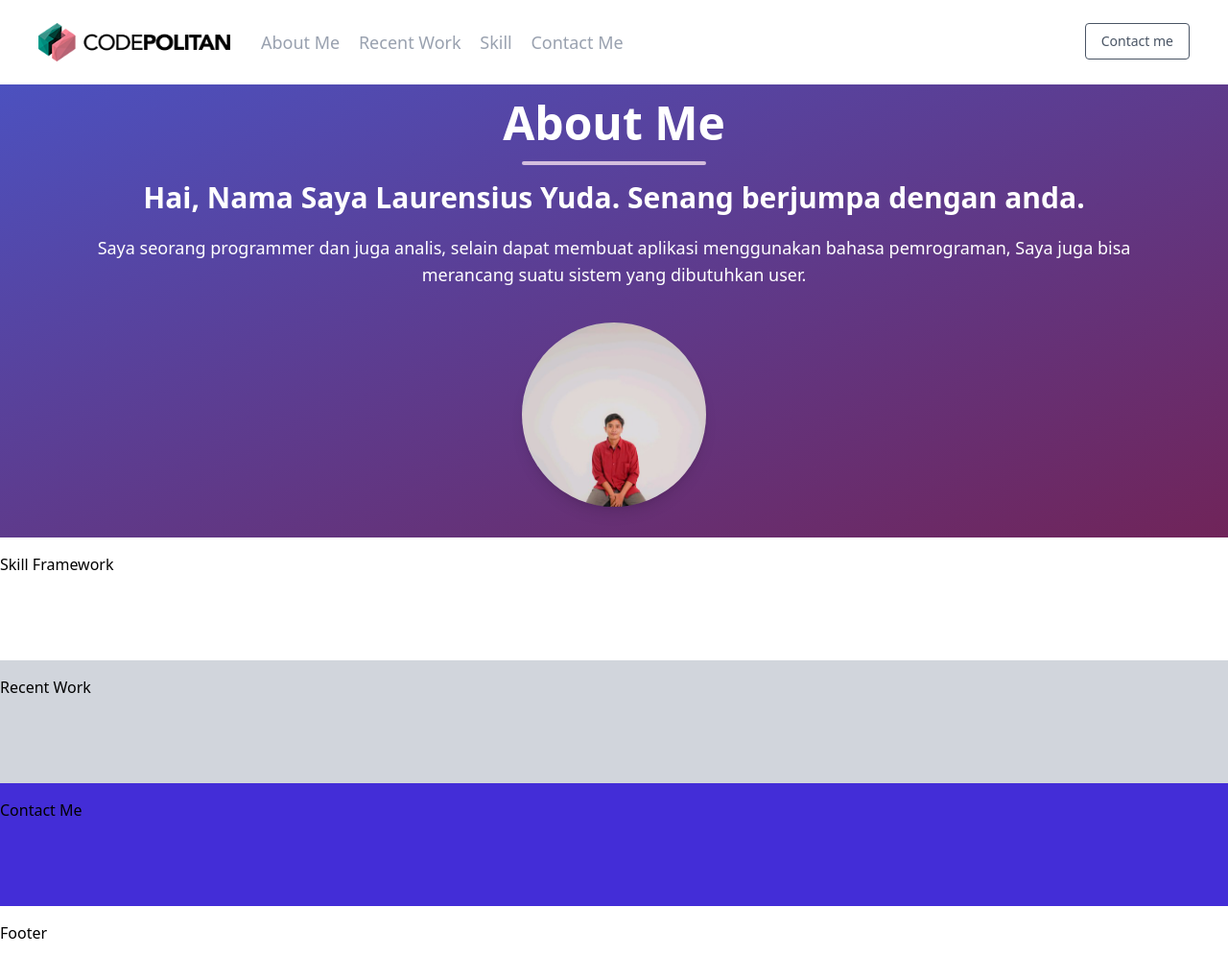
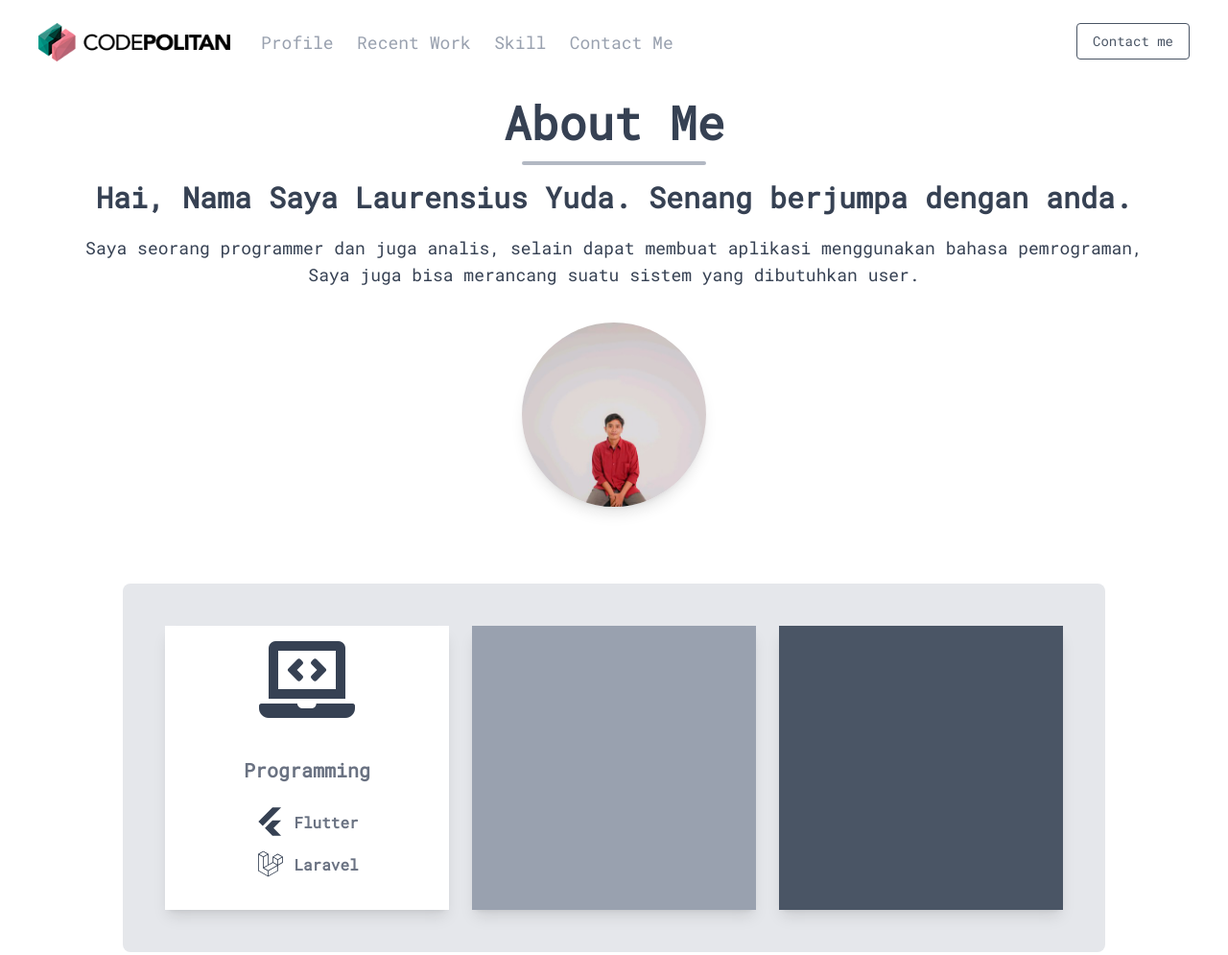
Before and after one commit to laurensiusyuda/portofolio-tailwind, a website: page src/about.html in a window 1280 px wide. Shown: the top 995 px of the page at 96% size. Drawn offline with nearby package versions, Linux system fonts and the light colour scheme.

Commit message:
feat : menambahkan halaman about me

```diff
--- a/src/about.html
+++ b/src/about.html
@@ -1,104 +1,116 @@
 <!DOCTYPE html>
 <html lang="en">
+
 <head>
     <meta charset="UTF-8">
     <meta name="viewport" content="width=device-width, initial-scale=1.0">
     <title>Portofolio</title>
-        <script
-            src="https://cdn.jsdelivr.net/npm/@tailwindcss/browser@4"></script>
+    <!-- cdn tailwind dan font awesome -->
+    <script src="https://cdn.jsdelivr.net/npm/@tailwindcss/browser@4"></script>
+    <link rel="stylesheet" href="https://use.fontawesome.com/releases/v5.7.0/css/all.css">
+    <link href="https://fonts.googleapis.com/css2?family=Roboto+Mono&display=swap" rel="stylesheet">
 
-        <!-- style css -->
     <style>
-        .gradient
-        {
-            background-image: linear-gradient(to bottom right, #4C51BF , #702459 );
+        body {
+            font-family: 'Roboto Mono', monospace;
         }
     </style>
 
 </head>
+
 <body>
     <section class="w-screen mx-auto px-4">
         <nav class="flex flex-wrap p-6 justify-between">
+
             <div class="flex flex-shrink-0 mr-6">
                 <img src="../img/logo.png" alt class="h-10 w-50 mr-2">
             </div>
+
             <div class="block lg:hidden">
-                    <a
-                        class="flex items-center px-3 py-2 rounded border border-indigo-400 text-indigo-500 hover:text-indigo-700 hover:border-indigo-700">
-                        <svg class="fill-current h-3 w-3" viewBox="0 0 20 20"
-                            xmlns="http://www.w3.org/2000/svg"><title>Menu</title><path
-                                d="M0 3h20v2H0V3zm0 6h20v2H0V9zm0 6h20v2H0v-2z" />
+                <a class="flex items-center px-3 py-2 rounded border border-indigo-400 text-indigo-500 hover:text-indigo-700 hover:border-indigo-700">
+                    <svg class="fill-current h-3 w-3" viewBox="0 0 20 20" xmlns="http://www.w3.org/2000/svg"><title>Menu</title>
+                        <path d="M0 3h20v2H0V3zm0 6h20v2H0V9zm0 6h20v2H0v-2z" />
                     </svg>
                 </a>
             </div>
-                <div
-                    class="w-full block flex-grow lg:flex lg:items-center lg:w-auto">
+
+            <div class="w-full block flex-grow lg:flex lg:items-center lg:w-auto">
                 <div class="text-sm lg:flex-grow">
-                        <a href="#about"
-                            class="block mt-4 lg:inline-block lg:mt-0 text-lg mr-4 text-gray-400 hover:text-gray-800 ">About
-                            Me</a>
-                        <a href="#recent"
-                            class="block mt-4 lg:inline-block lg:mt-0 text-lg mr-4 text-gray-400 hover:text-gray-800 ">Recent
-                            Work</a>
-                        <a href="#skill"
-                            class="block mt-4 lg:inline-block lg:mt-0 text-lg mr-4 text-gray-400 hover:text-gray-800 ">Skill</a>
-                        <a href="#contact"
-                            class="block mt-4 lg:inline-block lg:mt-0 text-lg mr-4 text-gray-400 hover:text-gray-800 ">Contact
-                            Me</a>
+                    <a href="#about" class="block mt-4 lg:inline-block lg:mt-0 text-lg mr-4 text-gray-400 hover:text-gray-800 ">Profile</a>
+                    <a href="#recent" class="block mt-4 lg:inline-block lg:mt-0 text-lg mr-4 text-gray-400 hover:text-gray-800 ">Recent Work</a>
+                    <a href="#skill" class="block mt-4 lg:inline-block lg:mt-0 text-lg mr-4 text-gray-400 hover:text-gray-800 ">Skill</a>
+                    <a href="#contact" class="block mt-4 lg:inline-block lg:mt-0 text-lg mr-4 text-gray-400 hover:text-gray-800 ">Contact Me</a>
                 </div>
             </div>
+
             <div>
-                    <a href="#"
-                        class="inline-block text-sm px-4 py-2 rounded text-gray-600 border border-gray-600 hover:border-transparent hover:text-white hover:bg-indigo-700 mt-4 lg:mt-0">
-                        Contact me
-                    </a>
+                <a href="#" class="inline-block text-sm px-4 py-2 rounded text-gray-600 border border-gray-600 hover:border-transparent hover:text-white hover:bg-indigo-700 mt-4 lg:mt-0"> Contact me</a>
             </div>
+
         </nav>
     </section>
 
     <!-- About Me -->
-        <section
-            class="w-screen mx-auto py-4 gradient">
-            <div class="px-16 py-8n text-white text-center">
-                <h1
-                    class="w-full text-5xl font-bold">About
-                    Me
-                </h1>
+    <section class="w-screen mx-auto py-4 bg-grav y-800">
+        <div class="px-16 py-8n text-gray-700 text-center">
+            <h1 class="w-full text-5xl font-bold">About Me</h1>
             <div class="mb-4 mt-4">
-                    <div
-                        class="bg-pink-100 w-2/3 md:w-1/6 opacity-75 rounded h-1 mx-auto"></div>
+                <div class="bg-gray-400 w-2/3 md:w-1/6 opacity-75 rounded h-1 mx-auto"></div>
             </div>
+
             <h2 class="text-3xl font-bold mb-5">
                 Hai, Nama Saya Laurensius Yuda. Senang berjumpa dengan anda.
             </h2>
+
             <h3 class="text-lg mb-5">
-                    Saya seorang programmer dan juga analis, selain dapat
-                    membuat aplikasi menggunakan bahasa pemrograman, Saya juga
-                    bisa merancang suatu sistem yang dibutuhkan user.
+                Saya seorang programmer dan juga analis, selain dapat membuat aplikasi menggunakan bahasa pemrograman, Saya juga bisa merancang suatu sistem yang dibutuhkan user.
             </h3>
+
             <div class="w-full">
                 <div class="px-4 py-4">
-                        <img
-                            src="../img/laurensius_yuda.jpeg"
-                            class="shadow-lg rounded-full max-w-full mx-auto text-center w-48" />
+                    <img src="../img/laurensius_yuda.jpeg" class="shadow-lg rounded-full max-w-full mx-auto text-center w-48" />
                 </div>
+            </div>
+
+            <div class="grid grid-cols-1 md:grid-cols-2 lg:grid-cols-3 bg-gray-200 py-4 px-4 md:py-8 md:px-8 m-16 rounded-lg">
+
+                <div class="max-w-sm shadow-lg px-4 py-4 m-3 bg-white text-center hover:-translate-y-2 transition duration-300">
+                    <i class="fas fa-laptop-code fa-5x text-gray-700 mb-6"></i>
+                    <div class="p-4">
+                        <p class="font-bold text-lg md:text-xl mb-6 text-gray-500">Programming</p>
+
+                        <div class="flex flex-col md:flex-row justify-center items-center gap-2 mb-3">
+                            <svg xmlns="http://www.w3.org/2000/svg" width="32" height="32" viewBox="0 0 24 24"><path fill="currentColor" d="M5.9 15.375L2.5 12l11-11h6.775zM13.5 23l-5.925-5.925L13.5 11.15h6.775l-5.925 5.925L20.275 23z"/></svg>
+                            <p class="text-sm md:text-base text-gray-500 font-bold pt-0.5">Flutter</p>
+                        </div>
+
+                        <div class="flex flex-col md:flex-row justify-center items-center gap-2">
+                            <svg xmlns="http://www.w3.org/2000/svg" width="32" height="32" viewBox="0 0 24 24"><path fill="currentColor" d="M21.7 6.53c.01.02.01.05.01.08v4.29c0 .1-.06.22-.15.27l-3.61 2.08v4.11c0 .11-.05.21-.15.27l-7.52 4.33c-.02.01-.04.04-.06.04H10s0-.03-.04-.04l-7.52-4.33a.32.32 0 0 1-.15-.27V4.5c0-.05 0-.08.01-.1c0-.01.01-.02.01-.03c0-.02.01-.03.02-.05c0-.01.01-.02.02-.03l.03-.03l.03-.03c.01-.01.02-.02.03-.02L6.2 2.04c.1-.04.22-.04.3 0l3.78 2.17c.01.01.02.01.03.02l.03.03l.03.03c.01.01.02.02.02.03c.01.02.02.03.02.05c0 .01.01.02.01.03c.01.03.01.05.01.1v8l3.14-1.78V6.61c0-.03 0-.06.01-.08l.01-.03s.01-.03.02-.05c0-.01.01-.02.02-.03l.03-.03l.03-.03c.01-.01.02-.02.03-.02l3.78-2.17c.08-.06.2-.06.3 0l3.76 2.17c.01 0 .02.01.03.02l.03.03l.03.03c.01.01.01.02.02.03c.01.02.01.05.02.05s.01 0 .01.03m-.61 4.19V7.15l-3.14 1.8v3.55zm-3.76 6.46V13.6l-6.9 3.94v3.61zM2.91 5v12.18l6.9 3.97v-3.61l-3.6-2.04H6.2c-.01 0-.02 0-.03-.03c-.01 0-.02-.01-.03-.02l-.03-.03c-.01-.01-.01-.02-.02-.03c-.01-.02-.01-.03-.02-.04c0-.02-.01-.03-.01-.04c-.01-.01-.01-.03-.01-.04V6.82zm3.45-2.32L3.23 4.5l3.13 1.78L9.5 4.5zm3.45 10.2V5L6.67 6.82v7.87zm7.83-8.08L14.5 6.61l3.14 1.8l3.13-1.8zm-.31 4.15l-3.14-1.8v3.57l3.14 1.78zM10.12 17L17 13.06l-3.12-1.8L7 15.23z"/></svg>
+                            <p class="text-sm md:text-base text-gray-500 font-bold pt-0.5">Laravel</p>
+                        </div>
+                    </div>
+                </div>
+
+                <div class=" max-w-sm shadow-lg px-4 py-4 bg-gray-400 m-3 "></div>
+                <div class="max-w-sm shadow-lg px-4 py-4 bg-gray-600 m-3 "></div>
             </div>
         </div>
     </section>
 
     <!-- Skill Framework -->
-        <section class="w-screen mx-auto py-4 bg-white h-32">
+    <section class="w-screen mx-auto py-4 bg-white h-32 ">
         Skill Framework
     </section>
     <!-- My Recent Work -->
-        <section class="w-screen mx-auto py-4 bg-gray-300 h-32">
+    <section class="w-screen mx-auto py-4 bg-gray-300 h-32 ">
         Recent Work
     </section>
     <!-- Contact Me -->
-        <section class="w-screen mx-auto py-4 bg-indigo-700 h-32">
+    <section class="w-screen mx-auto py-4 bg-indigo-700 h-32 ">
         Contact Me
     </section>
     <!-- Footer -->
-        <section class="w-screen mx-auto py-4 bg-white h-32">Footer</section>
+    <section class="w-screen mx-auto py-4 bg-white h-32 ">Footer</section>
 </body>
+
 </html>
```
Lines whose indentation alone changed are shown as unchanged.
